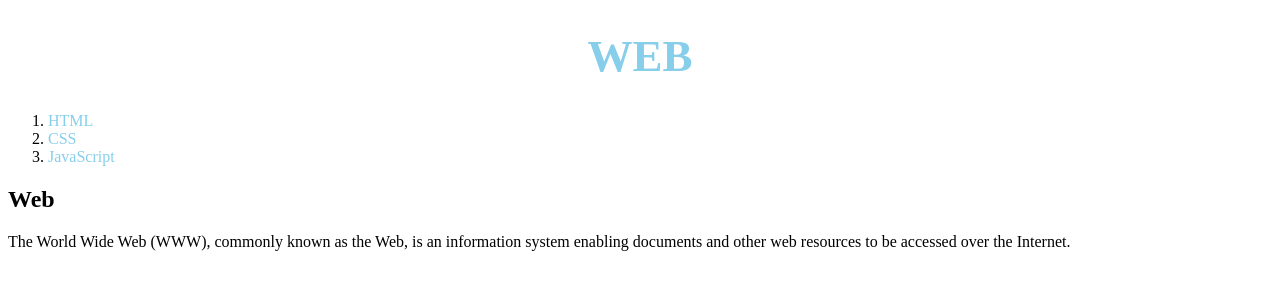
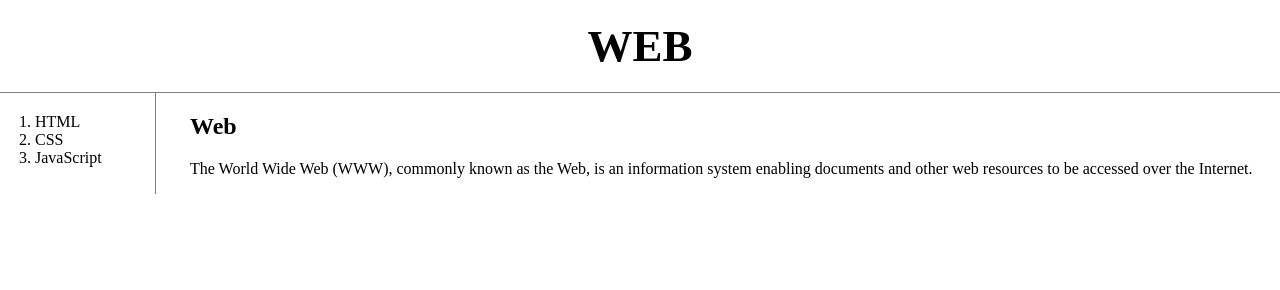
Before and after one commit to Jinstarship-code/web_study, a plain HTML site: page index.html in a window 1280 px wide. Drawn offline with Linux system fonts and the light colour scheme.

Commit message:
CSS 마무리

```diff
--- /dev/null
+++ b/css/style.css
@@ -0,0 +1,41 @@
+body{
+    margin:0px;
+}
+a {
+    color:black;
+    text-decoration: none;
+}
+h1 {
+    font-size:45px;
+    text-align: center;
+    border-bottom: 1px solid gray;
+    margin:0;
+    padding:20px;
+}
+#grid ol{
+    border-right: 1px solid gray;
+    width:100px;
+    margin:0px;
+    padding:20px;
+    padding-left:35px;
+}
+#grid{
+    display: grid;
+    grid-template-columns: 150px 1fr;
+}
+#grid #article{
+    padding-left:40px;
+}
+@media(max-width:600px)
+{
+    #grid{
+        display: block;
+    }
+    #grid ol{
+        border-right: none;
+        width:100px;
+        margin:0px;
+        padding:20px;
+        padding-left:35px;
+    }
+}
--- a/index.html
+++ b/index.html
@@ -12,30 +12,24 @@
 
       gtag('config', 'G-1EC6D9VH01');
     </script>
-    <style>
-        a {
-            color:skyblue;
-            text-decoration: none;
-        }
-        h1 {
-            font-size:45px;
-            text-align: center;
-        }
-    </style>
+    <link rel="stylesheet" href="css/style.css">
 </head>
 <body>
     <h1><a href="index.html">WEB</a></h1>
+    <div id="grid">
         <ol>
             <li><a href="1.html">HTML</a></li>
             <li><a href="2.html">CSS</a></li>
             <li><a href="3.html">JavaScript</a></li>
         </ol>
-
+            <div id="article">
             <h2>Web</h2>
             <p>
                 The World Wide Web (WWW), commonly known as the Web, is an information system enabling documents
                 and other web resources to be accessed over the Internet.
             </p>
+        </div>
+    </div>
     <p>
         <!--Start of Tawk.to Script-->
         <script type="text/javascript">
```
Also changed, not shown: 1.html (+3 -44 lines), 2.html (+5 -12 lines), 3.html (+5 -11 lines), mediaquery.html (renamed from mediaquary.html). Lines whose indentation alone changed are shown as unchanged.
